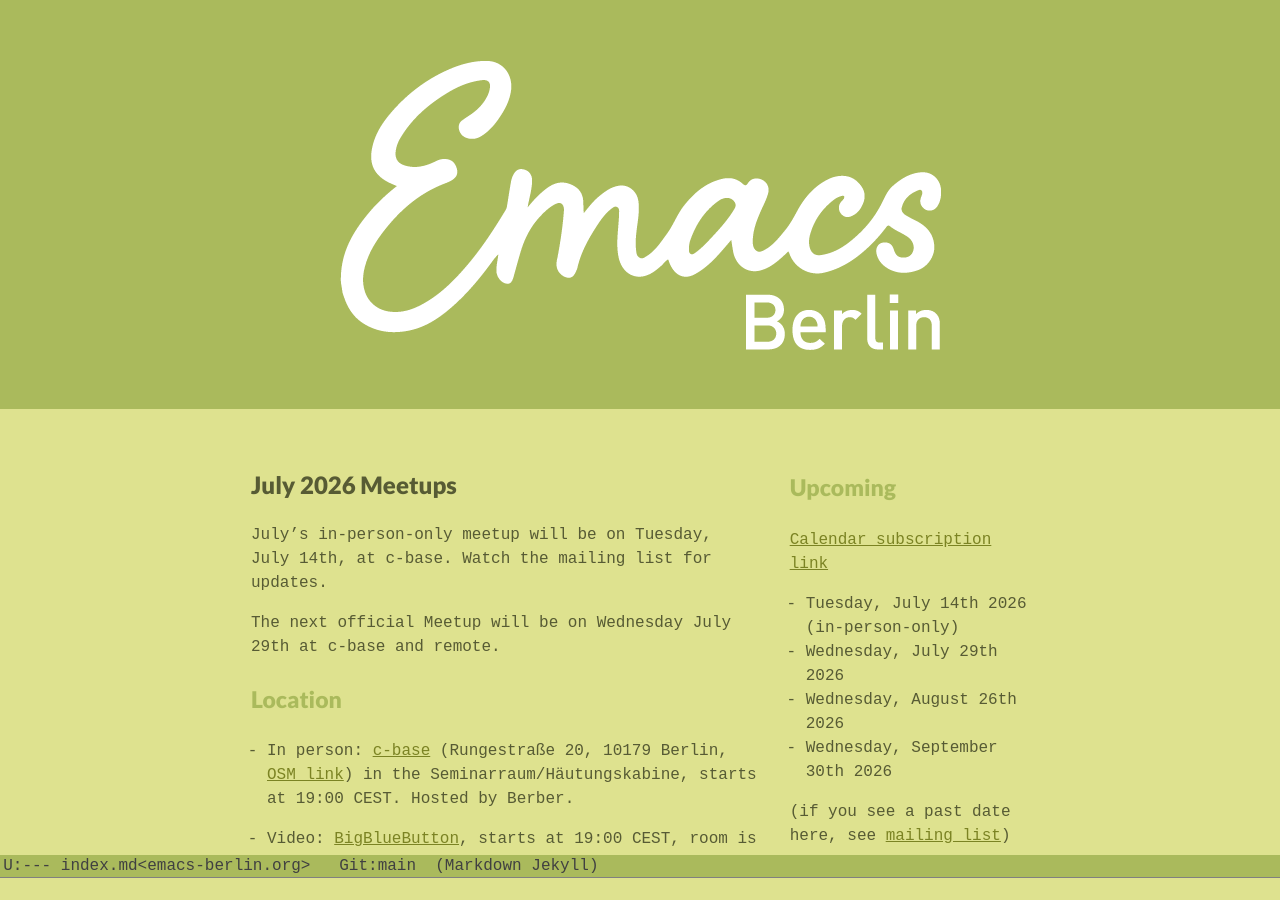
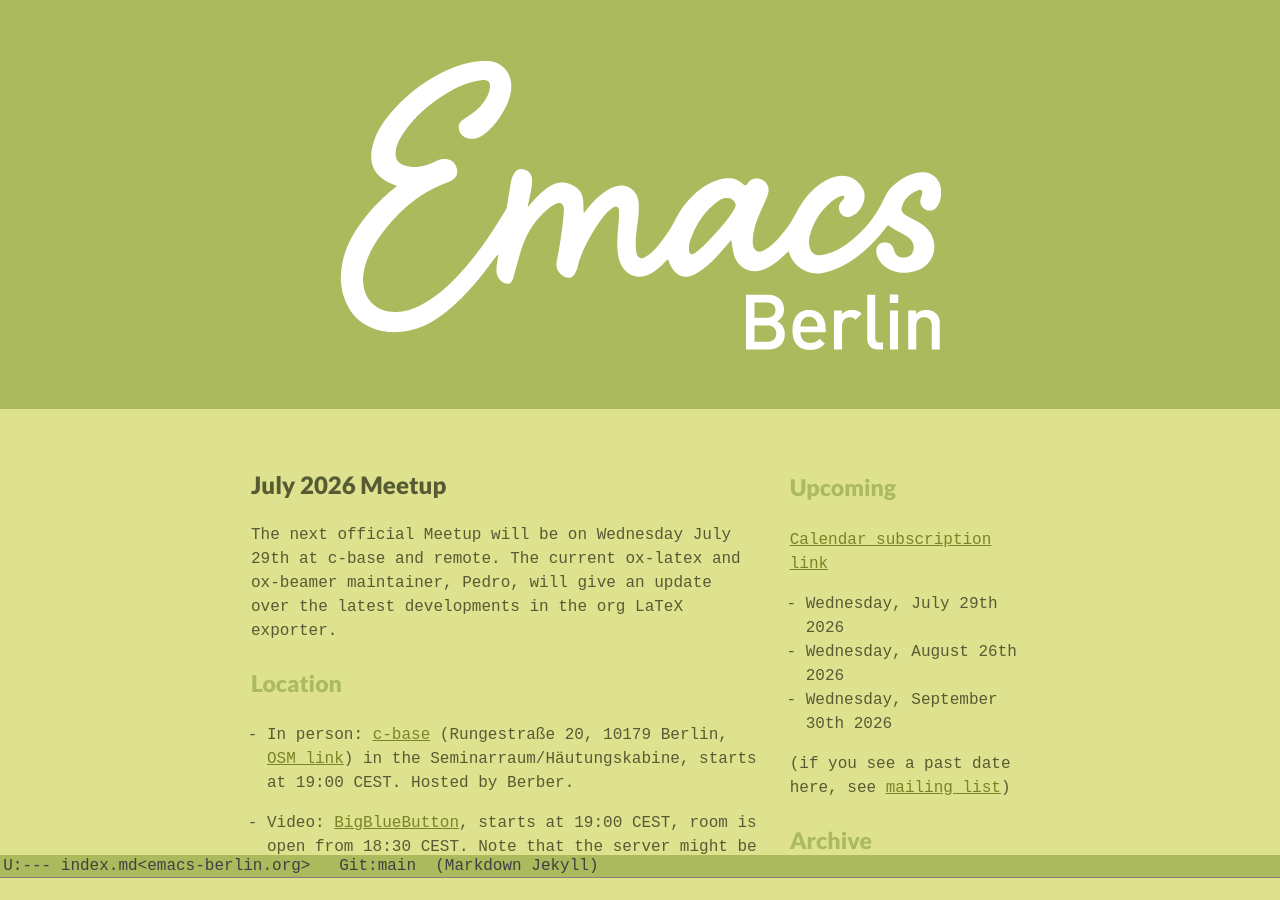
Before and after one commit to emacs-berlin/emacs-berlin.org, a Jekyll site: the page built from index.md, in a window 1280 px wide and 900 px high. Built offline with Jekyll 4.4.1, drawn with Linux system fonts in a browser that asks for light colours.

Commit message:
July 2026 talk

```diff
--- a/index.md
+++ b/index.md
@@ -14,13 +14,11 @@
 <section id="below-fold"><div class="row"><div class="medium-8 columns">
 
 
-# July 2026 Meetups
-
-July's in-person-only meetup will be on Tuesday, July 14th, at c-base.
-Watch the mailing list for updates.
+# July 2026 Meetup
 
 The next official Meetup will be on Wednesday July 29th at c-base and
-remote.
+remote. The current ox-latex and ox-beamer maintainer, Pedro, will
+give an update over the latest developments in the org LaTeX exporter.
 
 
 ### Location
@@ -63,7 +61,6 @@
 
 [Calendar subscription link](https://emacs-berlin.org/calendar.ics)
 
-* Tuesday, July 14th 2026 (in-person-only)
 * Wednesday, July 29th 2026
 * Wednesday, August 26th 2026
 * Wednesday, September 30th 2026
```
